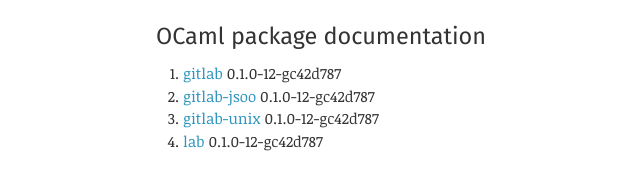
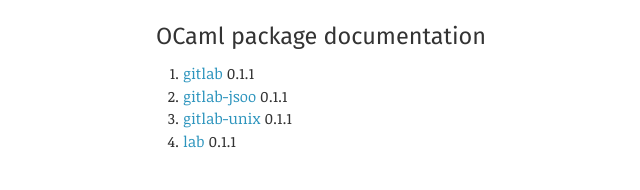
Before and after one commit to tmcgilchrist/ocaml-gitlab, a plain HTML site: page index.html in a window 1280 px wide. Shown: the whole page, without its empty margins (131-771 px from the left). Drawn offline with Linux system fonts and the light colour scheme.

Commit message:
Update lab doc to 0.1.1.

```diff
--- a/index.html
+++ b/index.html
@@ -11,10 +11,10 @@
       <div class="by-name">
       <h2>OCaml package documentation</h2>
       <ol>
-      <li><a href="gitlab/index.html">gitlab</a> <span class="version">0.1.0-12-gc42d787</span></li>
-      <li><a href="gitlab-jsoo/index.html">gitlab-jsoo</a> <span class="version">0.1.0-12-gc42d787</span></li>
-      <li><a href="gitlab-unix/index.html">gitlab-unix</a> <span class="version">0.1.0-12-gc42d787</span></li>
-      <li><a href="lab/index.html">lab</a> <span class="version">0.1.0-12-gc42d787</span></li>
+      <li><a href="gitlab/index.html">gitlab</a> <span class="version">0.1.1</span></li>
+      <li><a href="gitlab-jsoo/index.html">gitlab-jsoo</a> <span class="version">0.1.1</span></li>
+      <li><a href="gitlab-unix/index.html">gitlab-unix</a> <span class="version">0.1.1</span></li>
+      <li><a href="lab/index.html">lab</a> <span class="version">0.1.1</span></li>
       </ol>
       </div>
     </main>
```
